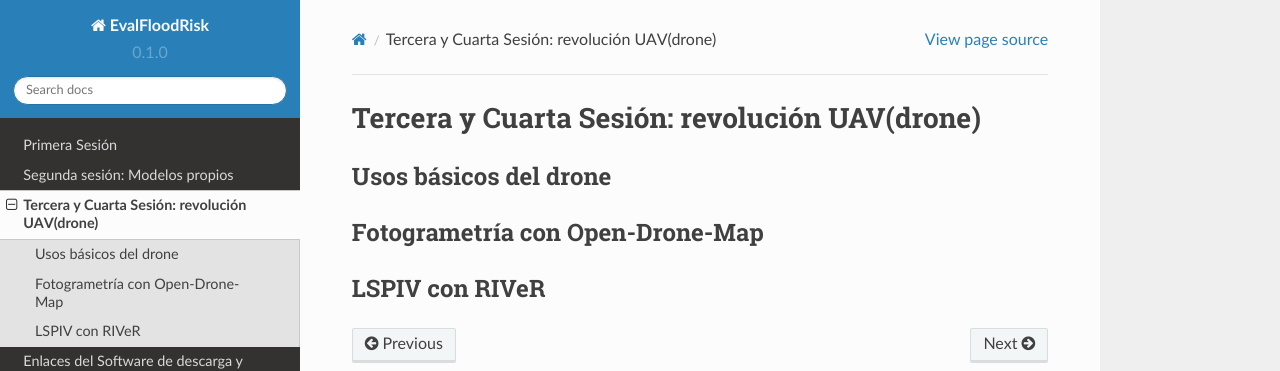
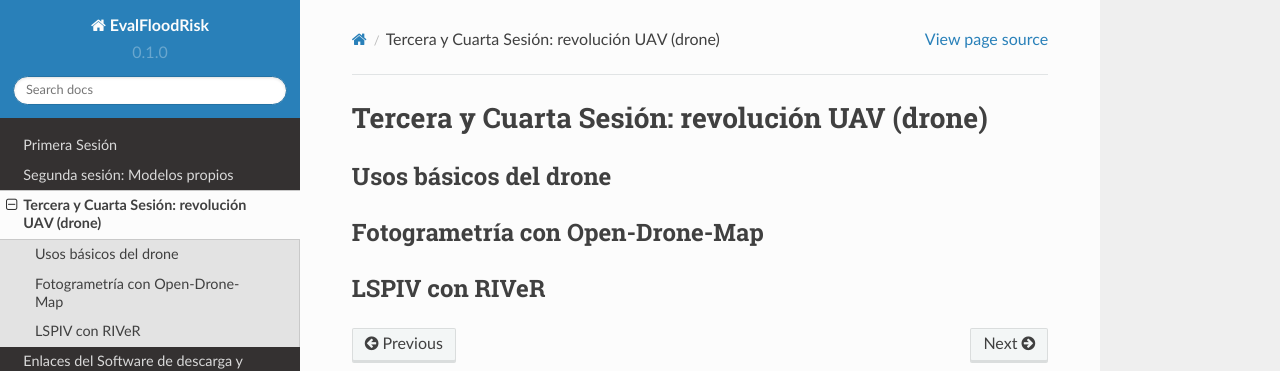
Before and after one commit to ivillamadrid/EvalFloodRisk_RSSWE, a Sphinx documentation site: the page built from docs/source/D3.rst, in a window 1280 px wide. Shown: the top 371 px of the page. Built offline with Sphinx 7.4.7 and the Read the Docs theme 2.0.0, drawn with Linux system fonts in a browser that asks for light colours.

Commit message:
Update D3.rst

```diff
--- a/docs/source/D3.rst
+++ b/docs/source/D3.rst
@@ -1,5 +1,5 @@
-Tercera y Cuarta Sesión: revolución UAV(drone)
-==============================================
+Tercera y Cuarta Sesión: revolución UAV (drone)
+===============================================
 
 
 Usos básicos del drone
```
